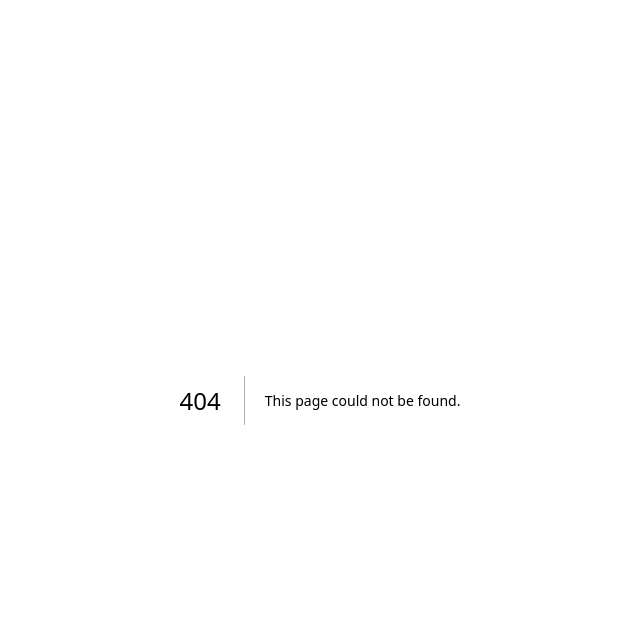
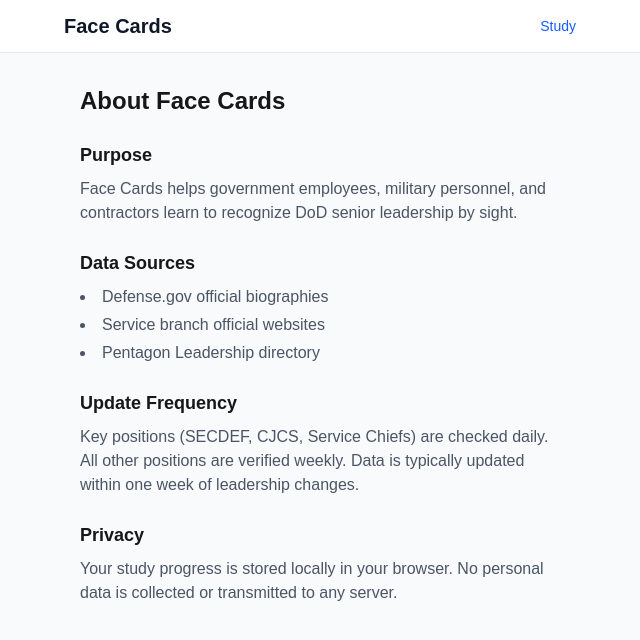
Before and after one commit to 18bravo/face-cards, a Next.js app: page /about in a window 1280 px wide. Before the commit this address had no page. Shown: the top 640 px of the page, without its empty margins (320-960 px from the left). Built offline with nearby package versions, Linux system fonts and the light colour scheme.

Commit message:
feat: add about page

```diff
--- /dev/null
+++ b/app/about/page.tsx
@@ -0,0 +1,56 @@
+import Link from 'next/link'
+
+export default function AboutPage() {
+  return (
+    <main className="min-h-screen bg-gray-50">
+      <header className="bg-white border-b border-gray-200 px-4 py-3">
+        <div className="max-w-lg mx-auto flex items-center justify-between">
+          <Link href="/" className="text-xl font-bold text-gray-900">
+            Face Cards
+          </Link>
+          <Link href="/study" className="text-sm text-blue-600 hover:text-blue-700">
+            Study
+          </Link>
+        </div>
+      </header>
+
+      <div className="max-w-lg mx-auto px-4 py-8 space-y-6">
+        <h1 className="text-2xl font-bold">About Face Cards</h1>
+
+        <section className="space-y-2">
+          <h2 className="text-lg font-semibold">Purpose</h2>
+          <p className="text-gray-600">
+            Face Cards helps government employees, military personnel, and
+            contractors learn to recognize DoD senior leadership by sight.
+          </p>
+        </section>
+
+        <section className="space-y-2">
+          <h2 className="text-lg font-semibold">Data Sources</h2>
+          <ul className="text-gray-600 list-disc list-inside space-y-1">
+            <li>Defense.gov official biographies</li>
+            <li>Service branch official websites</li>
+            <li>Pentagon Leadership directory</li>
+          </ul>
+        </section>
+
+        <section className="space-y-2">
+          <h2 className="text-lg font-semibold">Update Frequency</h2>
+          <p className="text-gray-600">
+            Key positions (SECDEF, CJCS, Service Chiefs) are checked daily.
+            All other positions are verified weekly. Data is typically updated
+            within one week of leadership changes.
+          </p>
+        </section>
+
+        <section className="space-y-2">
+          <h2 className="text-lg font-semibold">Privacy</h2>
+          <p className="text-gray-600">
+            Your study progress is stored locally in your browser. No personal
+            data is collected or transmitted to any server.
+          </p>
+        </section>
+      </div>
+    </main>
+  )
+}
```
